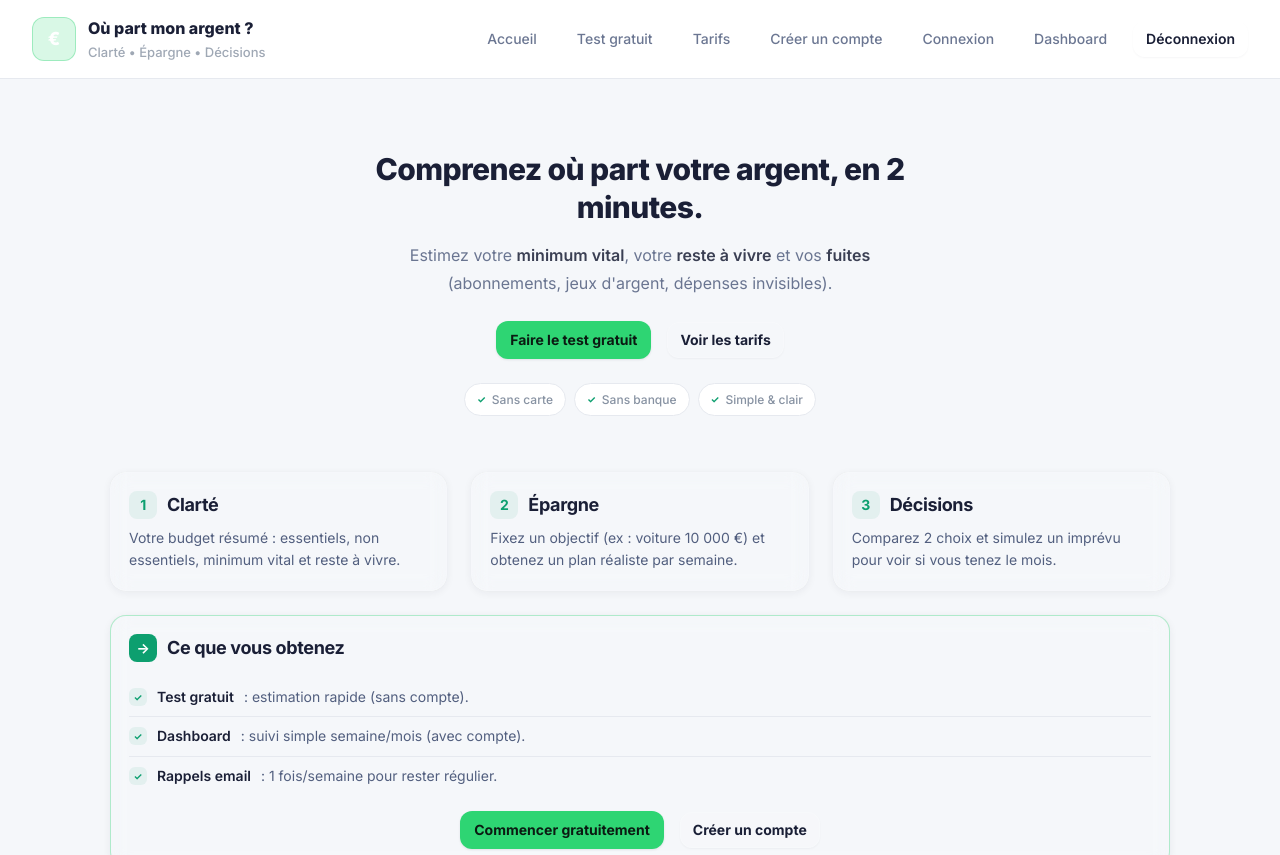
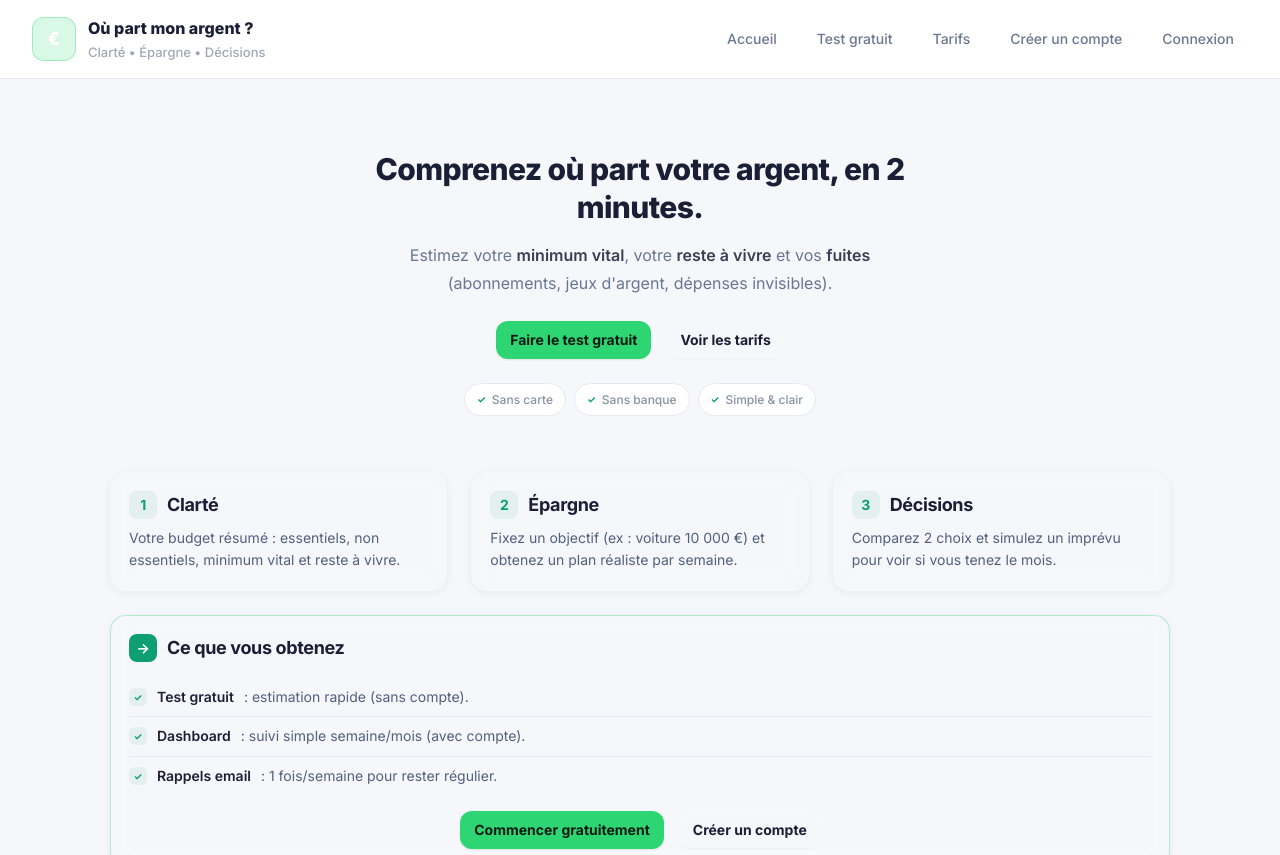
Before and after one commit to Seyhan42/ou-part-mon-argent, a plain HTML site: page index.html in a window 1280 px wide. Shown: the top 855 px of the page. Drawn offline with Linux system fonts and the light colour scheme.

Commit message:
Update index.html

```diff
--- a/index.html
+++ b/index.html
@@ -6,6 +6,7 @@
   <title>Où part mon argent ?</title>
   <link rel="stylesheet" href="css/style.css">
 </head>
+  <script src="/assets/nav-auth.js"></script>
 <body>
 
 <header class="header">
```
